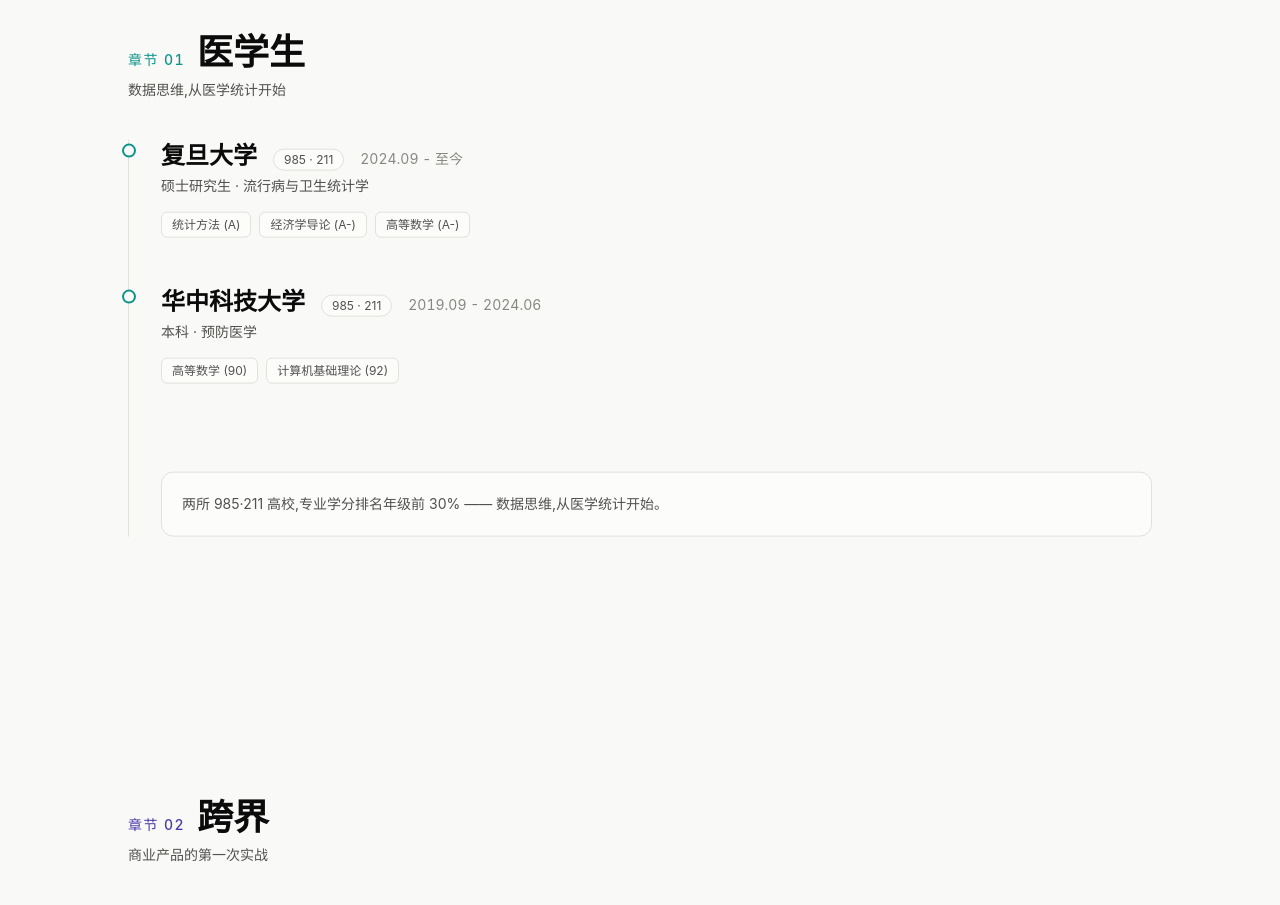
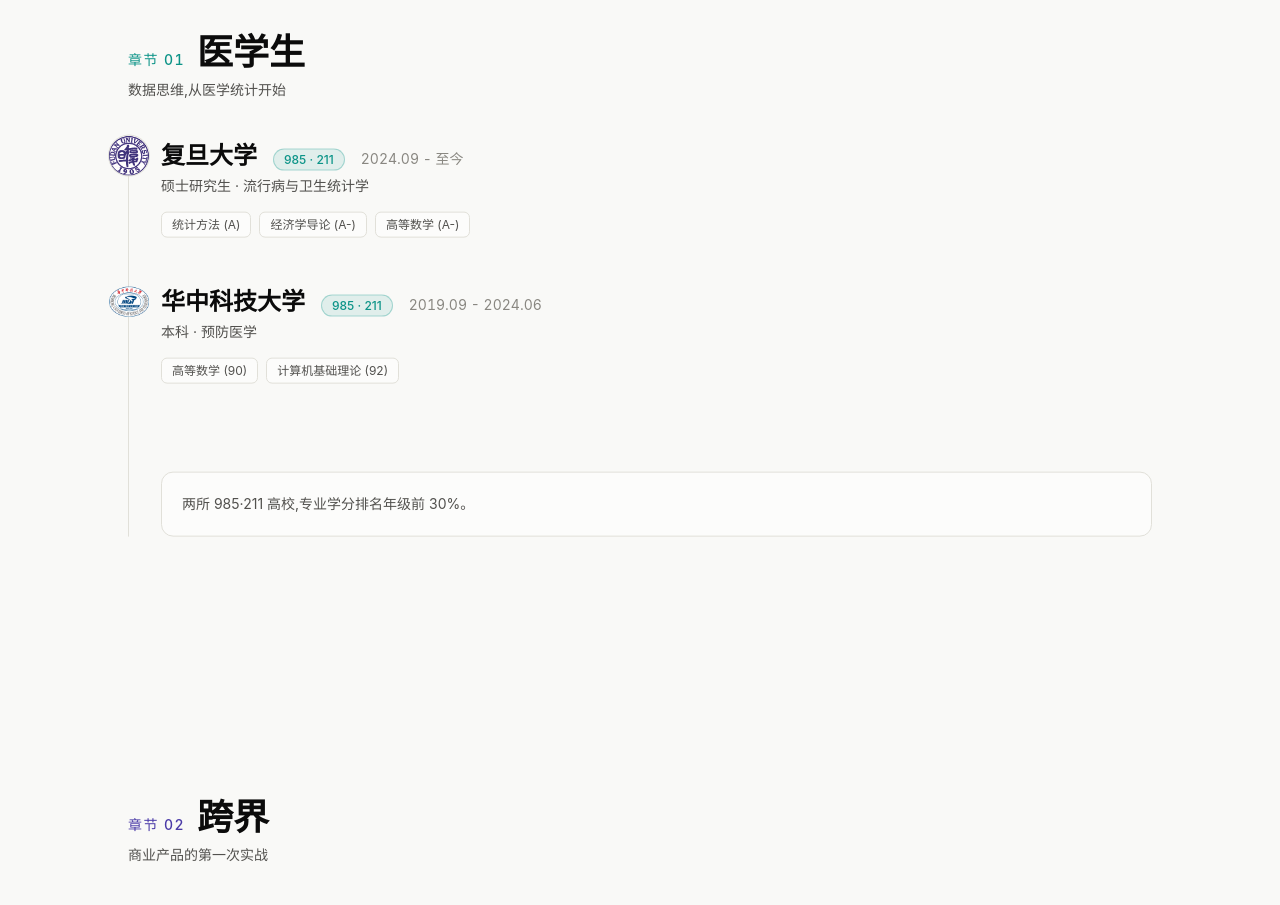
Before and after one commit to kingofinflu/resume-show, a Next.js app: page / in a window 1280 px wide. Shown: the part 880-1785 px from the top of the page. Built offline with nearby package versions, Linux system fonts and the light colour scheme.

Commit message:
Add school emblems to education timeline and emphasize badges

```diff
--- a/components/story/Chapter01Medical.tsx
+++ b/components/story/Chapter01Medical.tsx
@@ -3,8 +3,8 @@
 import { resume } from "@/data/resume";
 import { useLocale } from "@/lib/i18n";
 import { periodText } from "@/lib/format";
+import { withBase } from "@/lib/site";
 import Reveal from "@/components/ui/Reveal";
-import Tag from "@/components/ui/Tag";
 
 /** Ch01 医学生:教育时间线(数据思维从医学统计开始) */
 export default function Chapter01Medical() {
@@ -13,17 +13,31 @@
   const endLabel = t({ zh: "至今", en: "Present" });
 
   return (
-    <div className="relative border-l border-line pl-6 md:pl-8">
+    <div className="relative ml-6 border-l border-line pl-6 sm:ml-0 md:pl-8">
       {resume.education.map((edu, i) => (
         <Reveal key={edu.id} delay={i * 0.15} className="relative pb-12">
-          {/* 时间线节点 */}
-          <span
-            aria-hidden
-            className="absolute -left-[31px] top-1 h-3.5 w-3.5 rounded-full border-2 border-teal bg-bg md:-left-[39px]"
-          />
+          {/* 时间线节点:有校徽素材用校徽(白底方形裁圆 / 透明底按原形),否则默认 teal 圆点(资源路径必须走 withBase) */}
+          {edu.logo ? (
+            // eslint-disable-next-line @next/next/no-img-element -- 静态导出下按项目约定走 withBase(见 CLAUDE.md),装饰性小图无需 next/image
+            <img
+              src={withBase(edu.logo)}
+              alt=""
+              className={`absolute -left-[40px] -top-1 h-8 w-8 md:-left-[52px] md:h-10 md:w-10 ${
+                edu.logoRound ? "rounded-full object-cover ring-1 ring-line" : "object-contain"
+              }`}
+            />
+          ) : (
+            <span
+              aria-hidden
+              className="absolute -left-[31px] top-1 h-3.5 w-3.5 rounded-full border-2 border-teal bg-bg md:-left-[39px]"
+            />
+          )}
           <div className="flex flex-wrap items-baseline gap-x-4 gap-y-1">
             <h3 className="text-xl font-bold md:text-2xl">{t(edu.title)}</h3>
-            <Tag>{t(edu.badge)}</Tag>
+            {/* 学校标签:医学青强调(teal 是本章主题色,浅色底 + 同色描边/文字) */}
+            <span className="inline-block rounded-full border border-teal/30 bg-teal/10 px-2.5 py-0.5 text-xs font-medium text-teal">
+              {t(edu.badge)}
+            </span>
             <span className="num text-sm text-ink-3">{periodText(edu.start, edu.end, edu.current ? endLabel : undefined)}</span>
           </div>
           <p className="mt-1 text-sm text-ink-2">
--- a/data/resume.ts
+++ b/data/resume.ts
@@ -65,6 +65,10 @@
   major: L;
   /** 学校标签,如 "985 · 211" */
   badge: L;
+  /** 校徽图片(以 / 开头的 public 根路径,如 "/icons/fudan-emblem.png");缺省时时间线节点显示默认 teal 圆点 */
+  logo?: string;
+  /** 素材是否自带方盒(白底方形徽,如复旦),显示时裁成圆形;透明底异形素材(如华科横向椭圆)不填,填了会被裁掉图形边缘 */
+  logoRound?: boolean;
   /** 主修课程与成绩 */
   courses: L[];
 }
@@ -336,6 +340,8 @@
       subtitle: { zh: "硕士研究生", en: "Master's Degree" },
       major: { zh: "流行病与卫生统计学", en: "Epidemiology & Health Statistics" },
       badge: { zh: "985 · 211", en: "985 · 211" },
+      logo: "/icons/fudan-emblem.png",
+      logoRound: true,
       start: "2024.09",
       end: "至今",
       current: true,
@@ -351,6 +357,7 @@
       subtitle: { zh: "本科", en: "Bachelor's Degree" },
       major: { zh: "预防医学", en: "Preventive Medicine" },
       badge: { zh: "985 · 211", en: "985 · 211" },
+      logo: "/icons/hust-emblem.png",
       start: "2019.09",
       end: "2024.06",
       courses: [
@@ -361,8 +368,8 @@
   ],
 
   educationOutro: {
-    zh: "两所 985·211 高校,专业学分排名年级前 30% —— 数据思维,从医学统计开始。",
-    en: "Two Project-985/211 universities, top 30% by GPA — data thinking, starting from medical statistics.",
+    zh: "两所 985·211 高校,专业学分排名年级前 30%。",
+    en: "Two Project-985/211 universities, top 30% by GPA.",
   },
 
   experiences: [
```
Also changed, not shown: public/icons/fudan-emblem.png (added), public/icons/hust-emblem.png (added).
